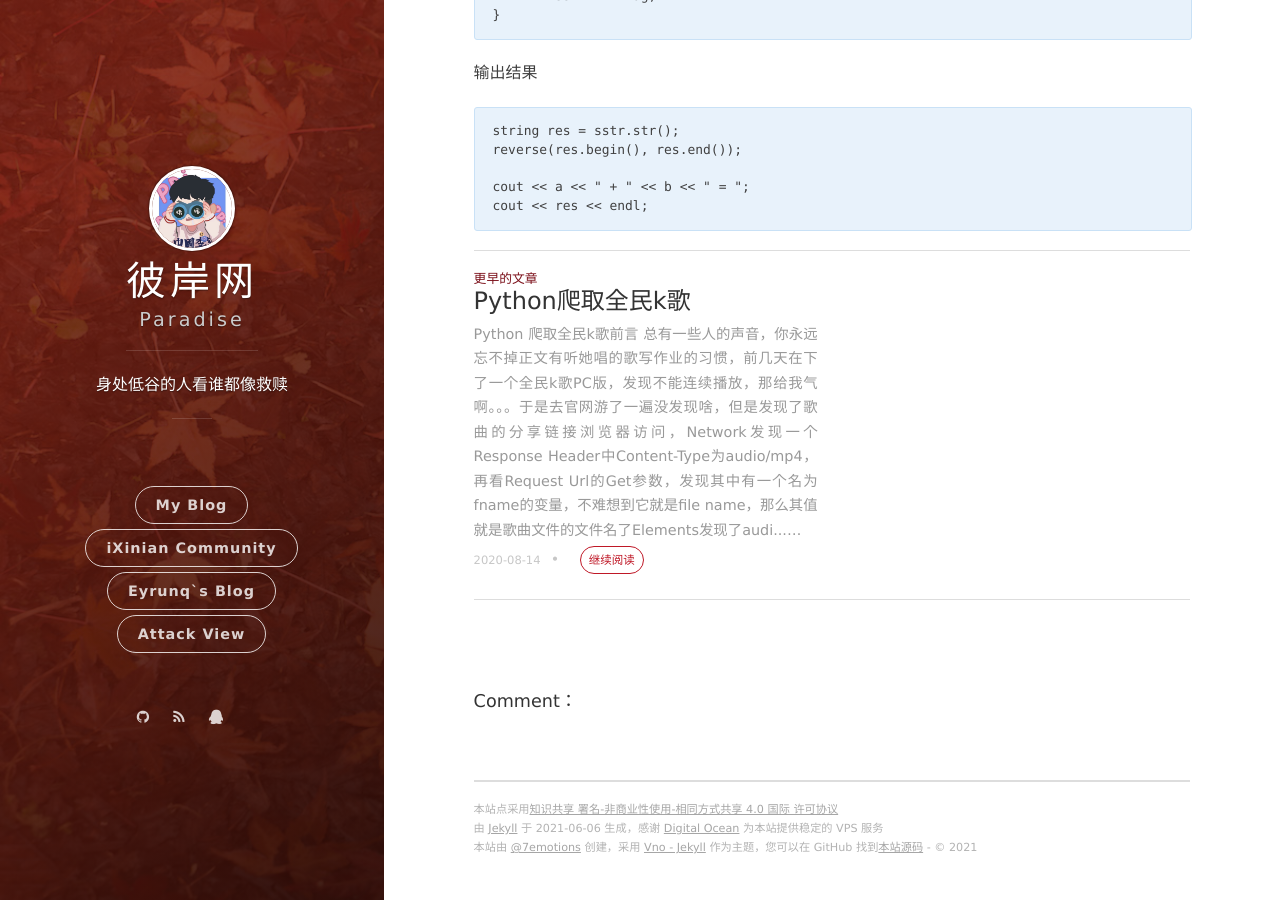
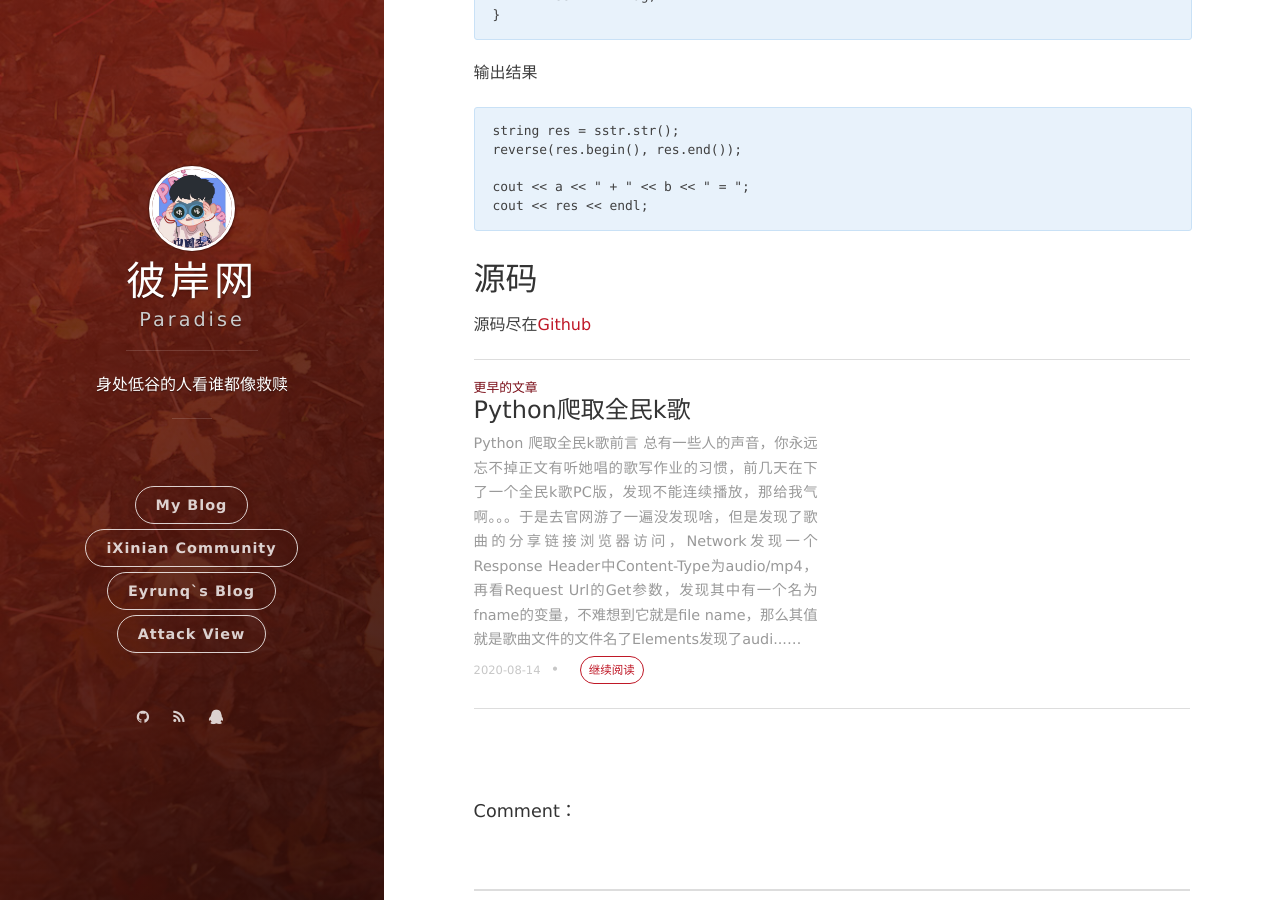
Before and after one commit to 7emotions/paradise.github.io, a Jekyll site: the page built from _posts/2021-06-06-按位相加.md, in a window 1280 px wide and 900 px high, scrolled down 2913 px. Built offline with Jekyll 4.4.1, drawn with Linux system fonts in a browser that asks for light colours; nearby versions of some CDN libraries; our own code applies the rules of GitHub Pages for plain Markdown files; comment, search, counter and statistics services are not loaded.

Commit message:
Update 2021-06-06-按位相加.md

```diff
--- a/_posts/2021-06-06-按位相加.md
+++ b/_posts/2021-06-06-按位相加.md
@@ -87,3 +87,6 @@ m位数与n位数相加可能会得到m+1位数
 
 	cout << a << " + " << b << " = ";
 	cout << res << endl;
+
+## 源码
+源码尽在[Github](https://github.com/7emotions/BigIntAdding/blob/main/BigIntAdding.cpp)
```
